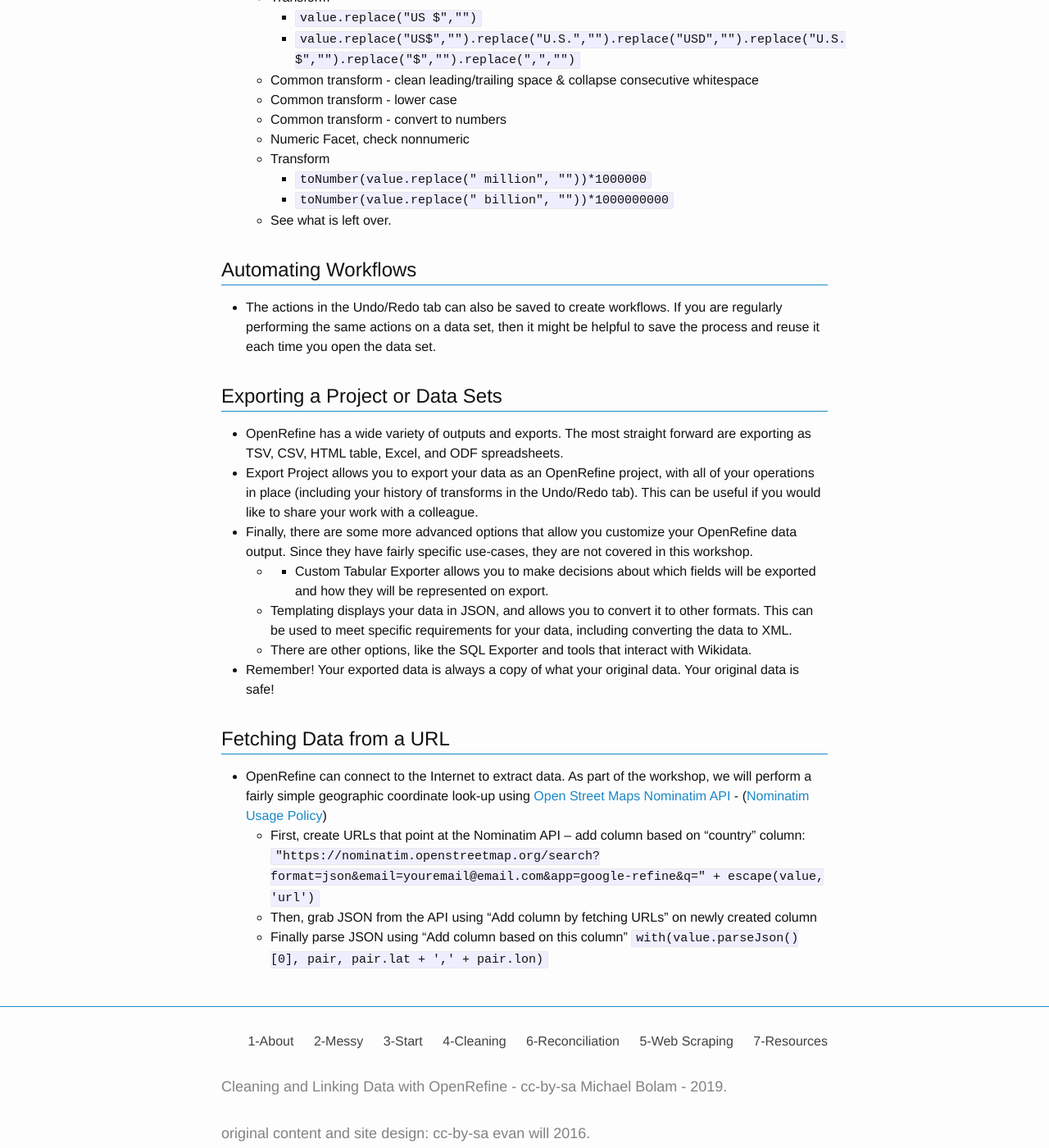
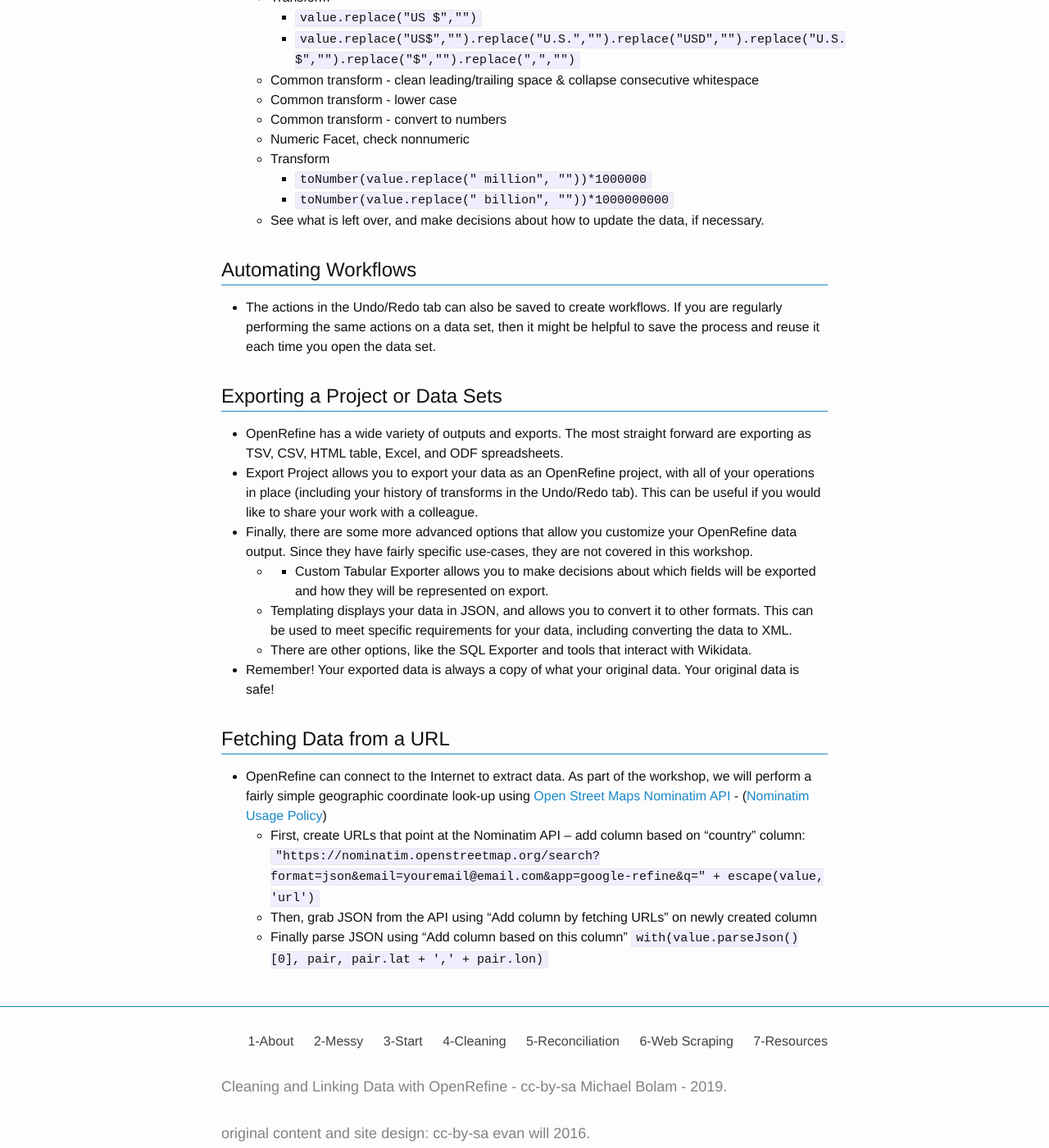
Before and after one commit to mbolam/DSWS_OpenRefine, a Jekyll site: the page built from 4-cleaning.md, in a window 1280 px wide and 1400 px high, scrolled down 4892 px. Shown: the whole window at 82% size. Built offline with Jekyll 4.4.1, drawn with Linux system fonts in a browser that asks for light colours; some of the changed text lies outside the part shown.

Commit message:
fix pages

```diff
--- a/4-cleaning.md
+++ b/4-cleaning.md
@@ -118,7 +118,7 @@ The data fields are
       - Transform
           - `toNumber(value.replace(" million", ""))*1000000`
           - `toNumber(value.replace(" billion", ""))*1000000000`
-      - See what is left over.
+      - See what is left over, and make decisions about how to update the data, if necessary.
 
 ## Automating Workflows
  - The actions in the Undo/Redo tab can also be saved to create workflows. If you are regularly performing the same actions on a data set, then it might be helpful to save the process and reuse it each time you open the data set.
```
Also changed, not shown: 5-reconciliation.md (+1 -1 lines), 6-webScraping.md (+1 -1 lines).
